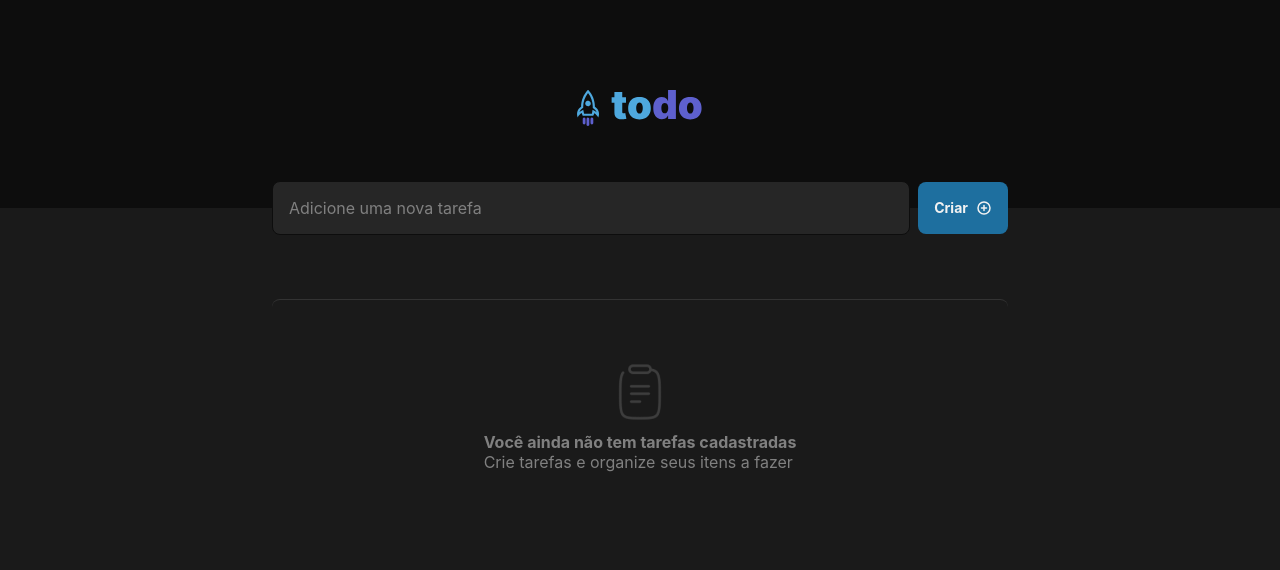
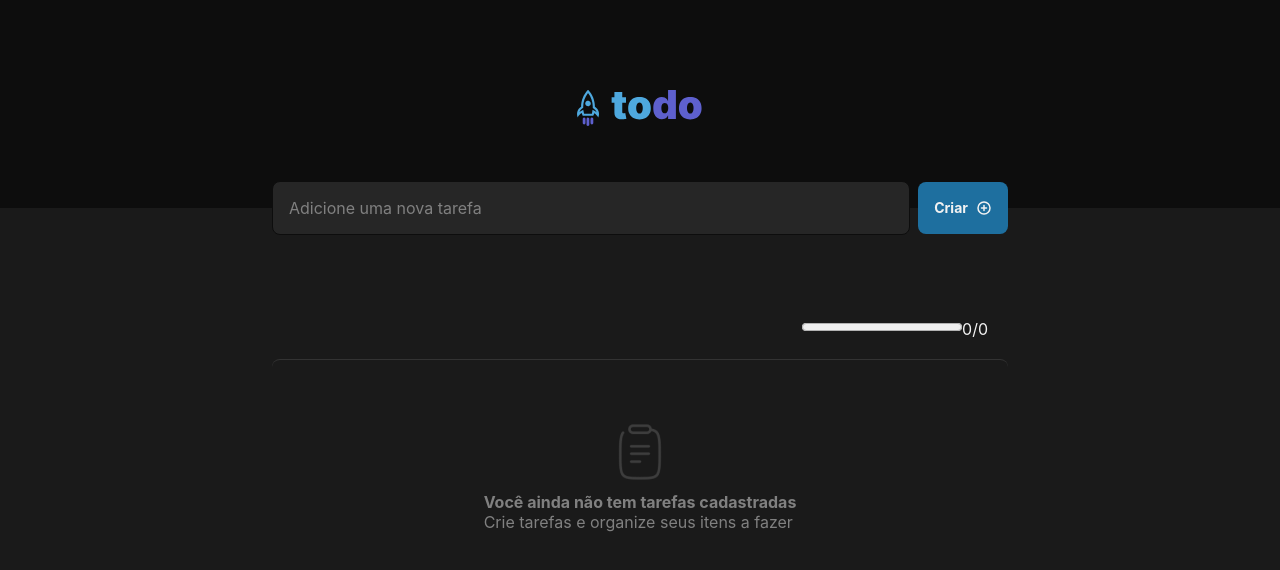
Before and after one commit to lucaspedronet/TudoLista, a React (Vite) app: page / in a window 1280 px wide. Shown: the top 570 px of the page. Built offline with nearby package versions, Linux system fonts and the light colour scheme.

Commit message:
feat: insere novas funcionalidades: marcar e desmarcar tasks concluidas e barra de progresso

```diff
--- a/src/App.module.css
+++ b/src/App.module.css
@@ -4,6 +4,13 @@
 
   margin: 0 auto;
 }
+
+.barraProgresso {
+  display: flex;
+  margin: 20px;
+  justify-content: end;
+}
+
 
 .taskInfoContainer {
   display: flex;
--- a/src/App.tsx
+++ b/src/App.tsx
@@ -3,7 +3,7 @@ import { PlusCircle } from '@phosphor-icons/react'
 import styles from './App.module.css'
 
 import { Button, Input, Empty, Item, Header } from './components'
-import { useState } from 'react';
+import { useState, useEffect } from 'react';
 export interface ITask {
   id: number
   text: string
@@ -16,6 +16,12 @@ const initialState: ITask[] = [];
 export function App() {
   const [tasks, setTasks] = useState(initialState);
   const [inputName, setInputName] = useState('');
+  const [checkedTasksCounter, setCheckedTasksCounter] = useState(0);
+
+
+  const qtTasksTotal = tasks.length;
+  const qtTasksConcluidas = tasks.filter(task => task.isChecked).length;
+  const valorPorcentagem = (qtTasksConcluidas / qtTasksTotal ) * 100
 
   function handleNewAddTask() {
    if (inputName.trim().length <= 0) {
@@ -43,12 +49,24 @@ export function App() {
     setInputName('');
   }
 
+  function marcarDesmarcarTask(id: number, value: boolean) {
+    const filterTasksConcluidas = tasks.map(task => task.id === id ?
+       {...task, isChecked: value} : task)
+
+    setTasks(filterTasksConcluidas)
+  }
+
+  useEffect(() => {
+    setCheckedTasksCounter(qtTasksConcluidas);
+  }, [tasks]);
+
   return (
     <main>
 
       <Header />
 
       <section className={styles.content}>
+
         <div className={styles.taskInfoContainer}>
           <Input
             onChange={(e) => setInputName(e.target.value)}
@@ -60,6 +78,11 @@ export function App() {
           </Button>
         </div>
 
+        <div className={styles.barraProgresso}>
+            <progress value={valorPorcentagem} max="100"></progress>
+            <span>{checkedTasksCounter}/{qtTasksTotal}</span>
+        </div>
+
         <div className={styles.tasksList}>
           {tasks.length > 0 ? (
             <div>
@@ -69,7 +92,7 @@ export function App() {
                     key={task.id}
                     data={task}
                     removeTask={handleRemoveTask}
-                    toggleTaskStatus={() => {}}
+                    toggleTaskStatus={() => marcarDesmarcarTask(task.id, !task.isChecked)}
                   />
                 )
               })}
--- a/src/components/Item/Item.tsx
+++ b/src/components/Item/Item.tsx
@@ -10,7 +10,7 @@ interface ItemProps {
   toggleTaskStatus: ({ id, value }: { id: number; value: boolean }) => void
 }
 
-export function Item({ data, removeTask }: ItemProps) {
+export function Item({ data, removeTask, toggleTaskStatus }: ItemProps) {
 
   const checkboxCheckedClassname = data.isChecked
     ? styles['checkbox-checked']
@@ -22,7 +22,7 @@ export function Item({ data, removeTask }: ItemProps) {
   return (
     <div className={styles.container}>
       <div>
-        <label htmlFor="checkbox" onClick={() => {}}>
+        <label htmlFor="checkbox" onClick={() => toggleTaskStatus({ id: data.id, value: !data.isChecked })}>
           <input readOnly type="checkbox" checked={data.isChecked} />
           <span className={`${styles.checkbox} ${checkboxCheckedClassname}`}>
             {data.isChecked && <Check size={12} />}
```
